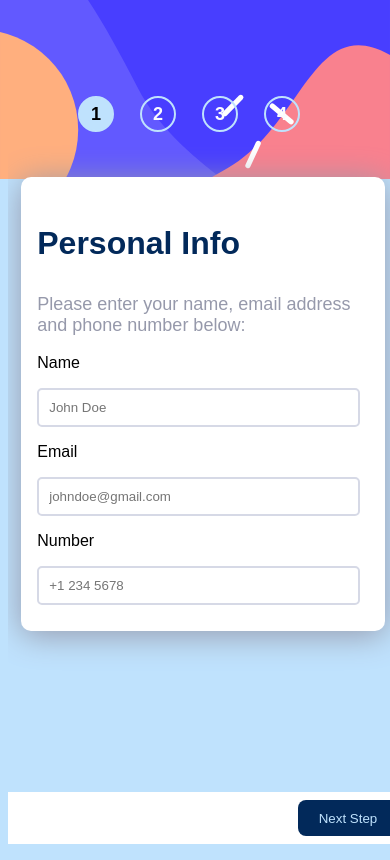
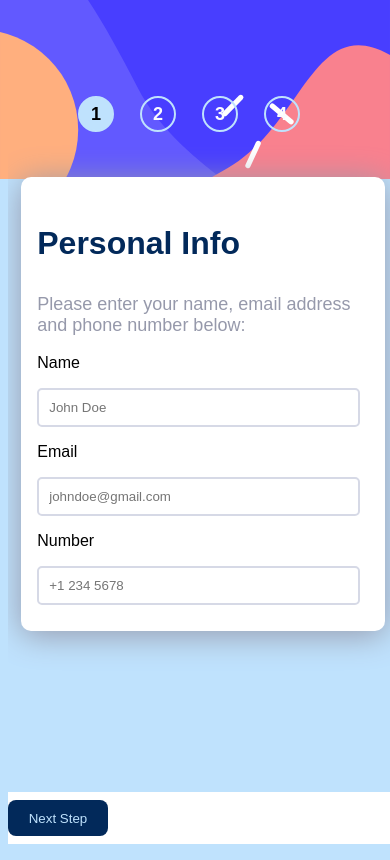
Before and after one commit to B4rsam/frontendmentors-multistepform, a React app: page / in a window 390 px wide. Built offline with nearby package versions, Linux system fonts and the light colour scheme; the HTML template or start-up script is replaced by a standard one.

Commit message:
fix: mobile interface submitSection button spacing

```diff
--- a/src/components/primitives/Button/button.module.sass
+++ b/src/components/primitives/Button/button.module.sass
@@ -41,3 +41,8 @@
         font-size: 12px
         color: $neutralGray
         text-decoration: underline
+
+    @include mobile
+
+        &.submit
+            margin-right: 5vw
--- a/src/components/submitSection/submitsection.module.sass
+++ b/src/components/submitSection/submitsection.module.sass
@@ -10,6 +10,5 @@
         position: fixed
         bottom: 0
         padding-block: 8px
-        padding-right: 20vw !important
         background-color: $white
-        margin-right: 10vw !important
+        justify-content: space-between
```
